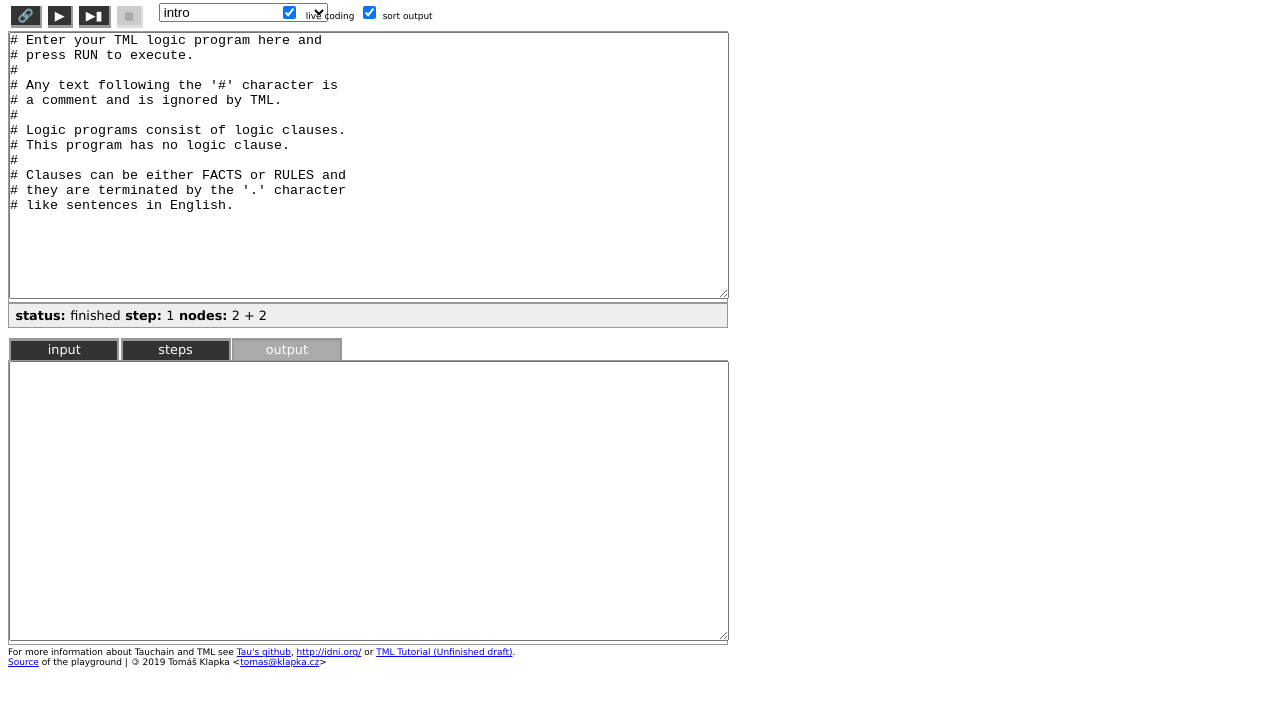
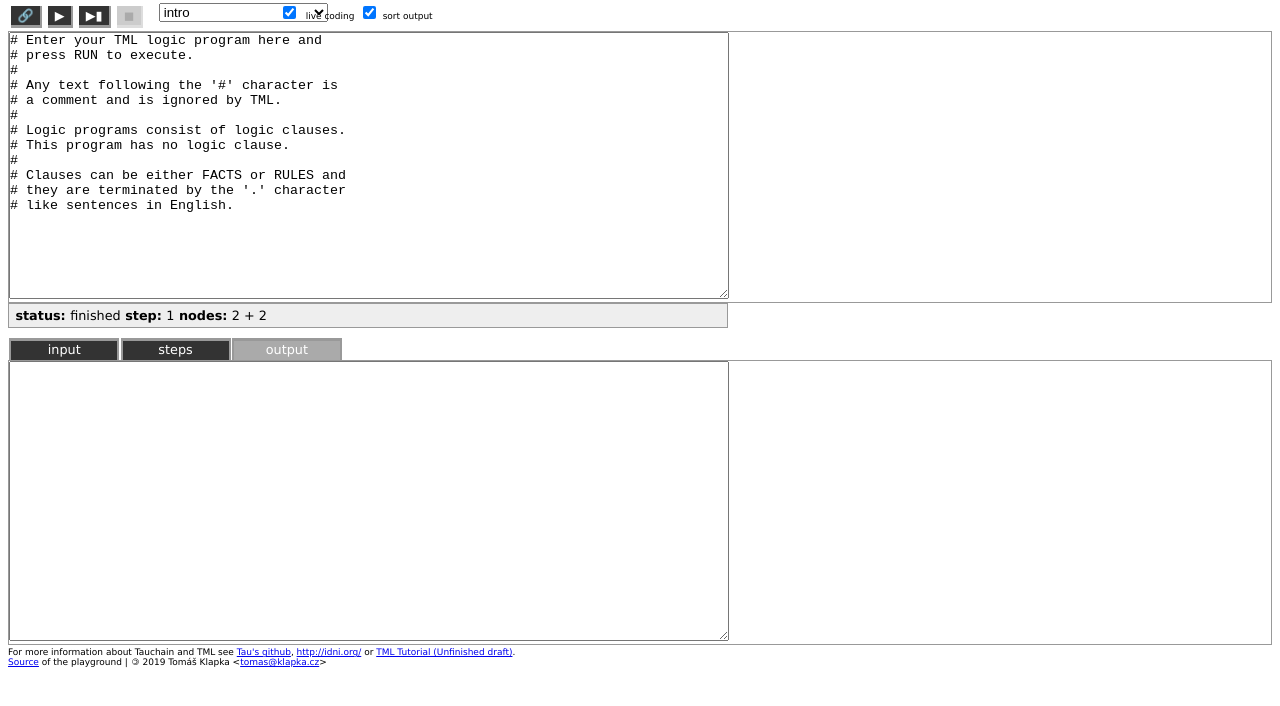
Before and after one commit to IDNI/tml_playground, a website: page app/static/index.html in a window 1280 px wide. Shown: the part 40-746 px from the top of the page. Drawn offline with Linux system fonts and the light colour scheme.

Commit message:
fix editor/output/panel width on smaller screens

```diff
--- a/app/static/style.css
+++ b/app/static/style.css
@@ -59,7 +59,6 @@ div.scroll-inner {
 }
 div.panel {
 	float: left;
-	width: 50%;
 	border: 1px solid #999999;
 }
 div.dict table {
@@ -78,6 +77,10 @@ div.dict table th {
 }
 .hide {
 	display: none;
+}
+#editor,
+#output {
+	width: 100%;
 }
 @media only screen and (min-width: 748px) {
 	#editor textarea {
```
